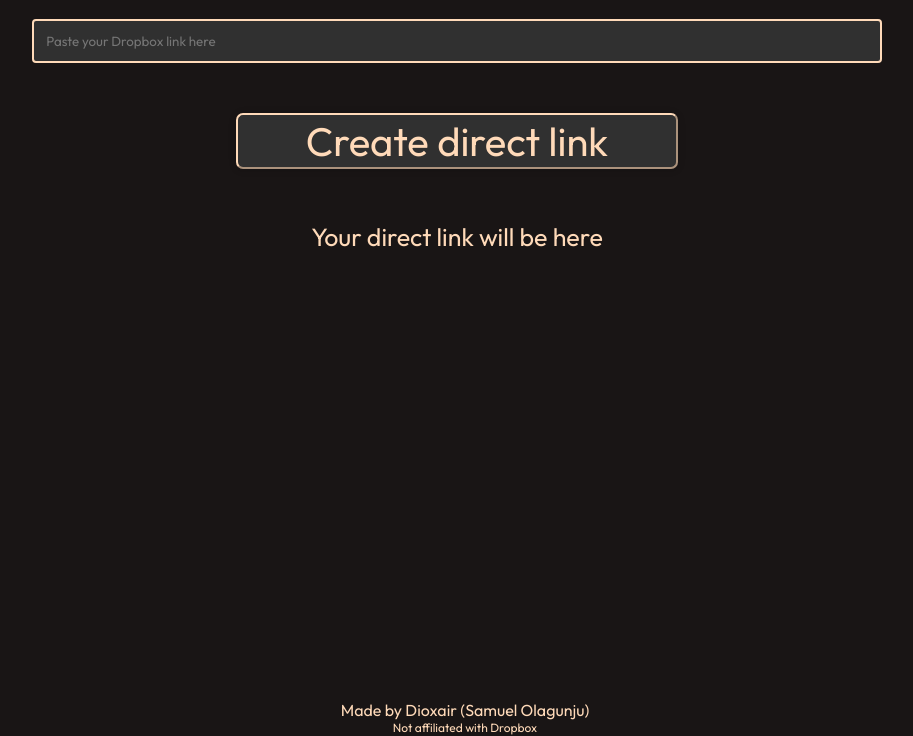
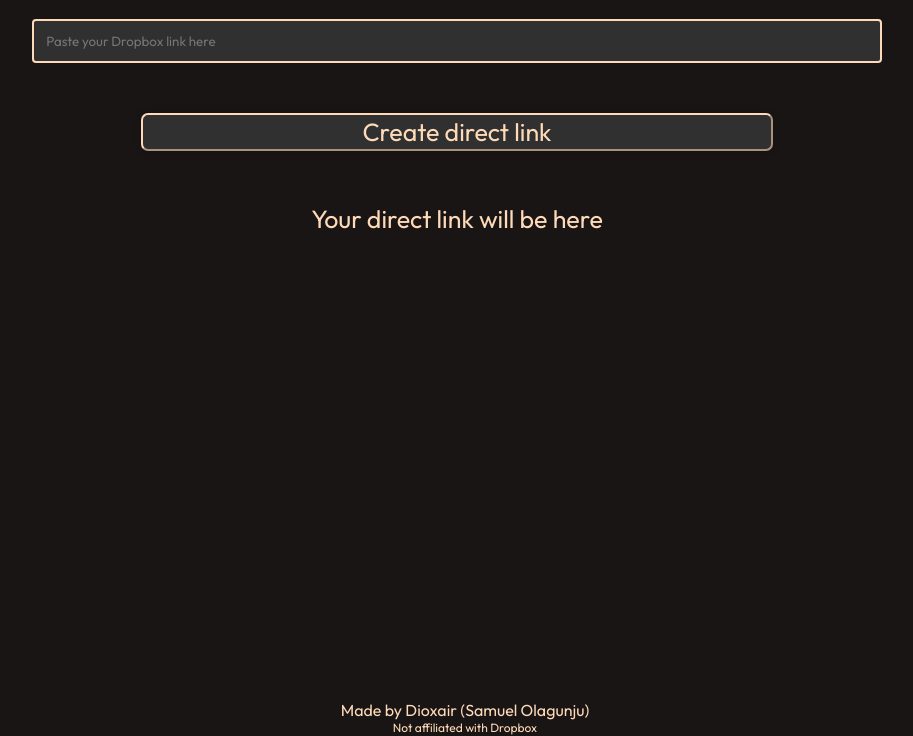
Before and after one commit to dioxair/dropboxdirectlinks, a plain HTML site: page index.html in a window 1280 px wide. Shown: the part 64-800 px from the top of the page, without its empty margins (183-1096 px from the left). Drawn offline with Linux system fonts and the light colour scheme.

Commit message:
Adjusted small things on the button

```diff
--- a/css/styling.css
+++ b/css/styling.css
@@ -18,11 +18,11 @@ button {
     border-color: peachpuff;
     align-items: center;
     background: #303030;
-    font-size: 2.5rem;
+    font-size: 25px;
     color: peachpuff;
     box-shadow: rgba(3, 8, 20, 0.1) 0px 0.05rem 0.5rem, rgba(2, 8, 20, 0.1) 0px 0.05rem 0.175rem;
     height: 100%;
-    width: 35%;
+    width: 50%;
     border-radius: 7px;
     transition: all 500ms;
     overflow: hidden;
```
